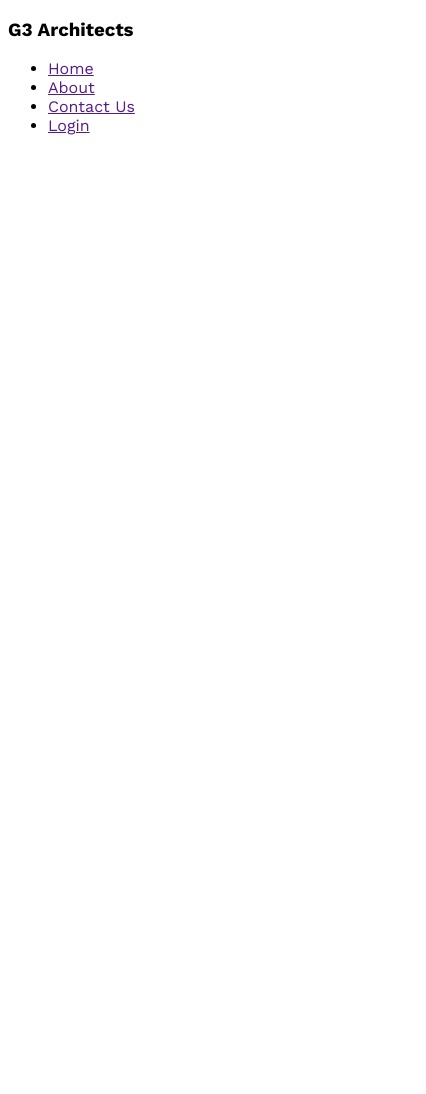
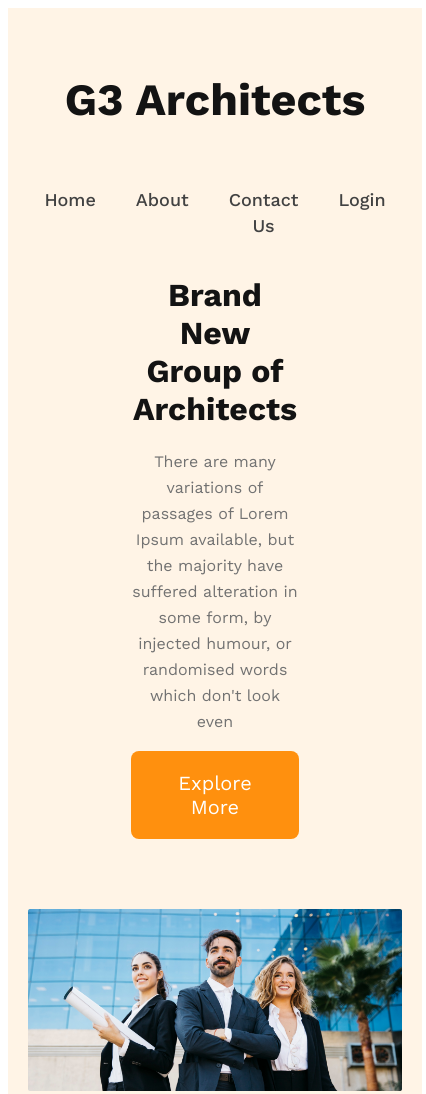
Before and after one commit to mah-mudulhasan-jim/g3-architects-website, a plain HTML site: page index.html in a window 390 px wide. Shown: the top 1094 px of the page, 426 px wide, since content can reach past the window. Before the commit the page ends 844 px from the top, so only its background shows below. Drawn offline with nearby package versions, Linux system fonts and the light colour scheme.

Commit message:
finished header section with responsiveness

```diff
--- a/index.html
+++ b/index.html
@@ -1,15 +1,17 @@
 <!DOCTYPE html>
 <html lang="en">
+
 <head>
     <meta charset="UTF-8">
     <meta name="viewport" content="width=device-width, initial-scale=1.0">
     <title>G3 Architect</title>
     <link rel="stylesheet" href="./styles/architect.css">
 </head>
+
 <body>
     <header>
         <nav>
-            <h3>G3 Architects</h3>
+            <h3 class="nav-title">G3 Architects</h3>
             <ul>
                 <li><a href="">Home</a></li>
                 <li><a href="">About</a></li>
@@ -17,6 +19,15 @@
                 <li><a href="">Login</a></li>
             </ul>
         </nav>
+        <div class="banner">
+            <div class="banner-content">
+                <h1 class="banner-title">Brand New Group of Architects</h1>
+                <p>There are many variations of passages of Lorem Ipsum available, but the majority have suffered
+                    alteration in some form, by injected humour, or randomised words which don't look even</p>
+                <button class="primary-btn">Explore More</button>
+            </div>
+            <img src="./images/banner.png" alt="">
+        </div>
     </header>
     <main>
 
@@ -25,4 +36,5 @@
 
     </footer>
 </body>
+
 </html>
--- a/styles/architect.css
+++ b/styles/architect.css
@@ -1,5 +1,111 @@
 @import url('https://fonts.googleapis.com/css2?family=Work+Sans:wght@200;400;500;600;700;800&display=swap');
 
-*{
+* {
     font-family: 'Work Sans', sans-serif;
 }
+
+header {
+    background: rgba(255, 144, 14, 0.10);
+    padding: 50px 240px;
+}
+
+nav {
+    display: flex;
+    justify-content: space-between;
+    align-items: center;
+}
+
+nav>ul {
+    display: flex;
+    list-style: none;
+}
+
+nav li {
+    margin-right: 40px;
+    text-align: center;
+
+}
+
+nav a {
+    color: #424242;
+    text-decoration: none;
+    text-align: center;
+    font-size: 18px;
+    font-weight: 500;
+    line-height: 26px;
+}
+
+.nav-title {
+    color: #131313;
+    text-align: center;
+    font-size: 2.8rem;
+    font-weight: 700;
+}
+
+/* banner styles */
+.banner {
+    width: 100%;
+    max-width: 1920px;
+    margin: 0 auto;
+}
+
+.banner-content {
+    width: 45%;
+    max-width: 1920px;
+    margin: 0 auto;
+    text-align: center;
+}
+
+.banner-title {
+    color: #131313;
+    text-align: center;
+    font-size: 64px;
+    font-weight: 700;
+}
+
+.banner-content p {
+    color: var(--Dark-03, #727272);
+    text-align: center;
+    font-size: 16px;
+    font-weight: 400;
+    line-height: 26px;
+}
+
+.primary-btn {
+    border-radius: 8px;
+    background: #FF900E;
+    color: #FFF;
+    text-align: center;
+    font-size: 1.25rem;
+    padding: 20px 25px;
+    border: none;
+    cursor: pointer;
+    margin-bottom: 70px;
+}
+
+.banner img {
+    width: 100%;
+}
+
+/* responsive media queries */
+@media screen and (max-width: 576px) {
+    header {
+        padding: 20px;
+        width: 100%;
+    }
+
+    nav {
+        flex-direction: column;
+    }
+
+    .banner-title {
+        font-size: 2em;
+    }
+    .primary-btn{
+        padding: 1.25rem 1.5rem;
+    }
+    .banner-content img{
+        width: auto;
+    }
+
+}
```
